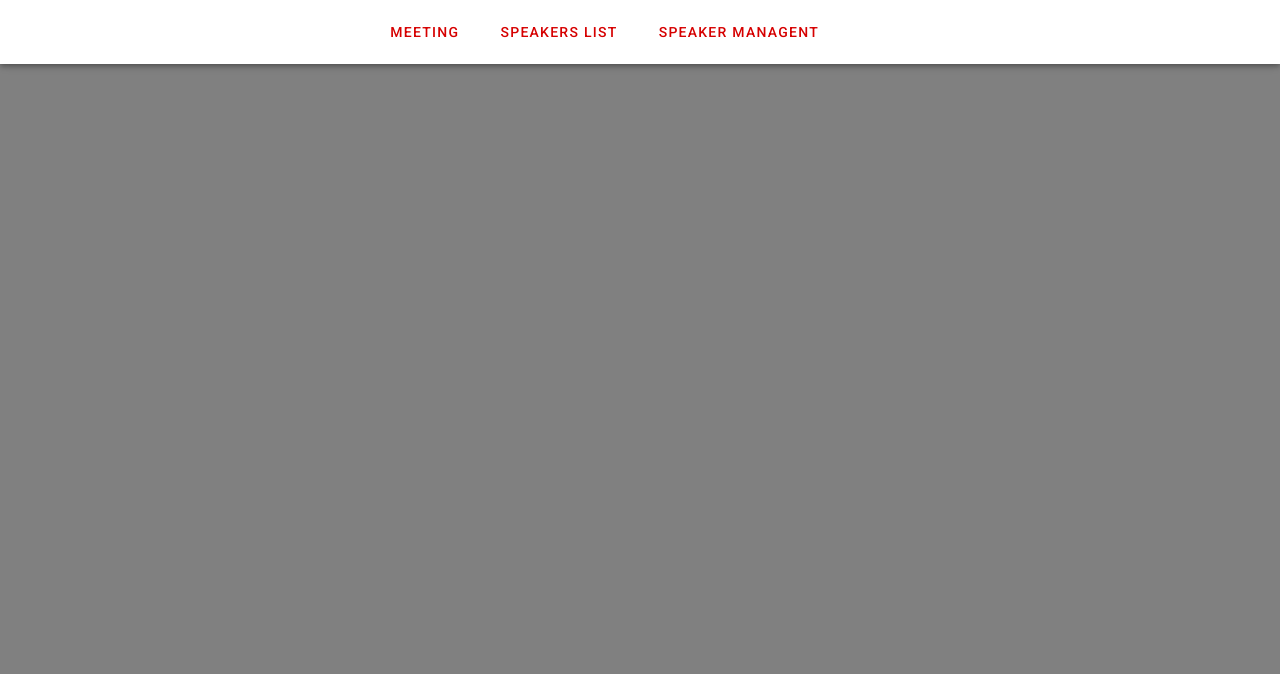
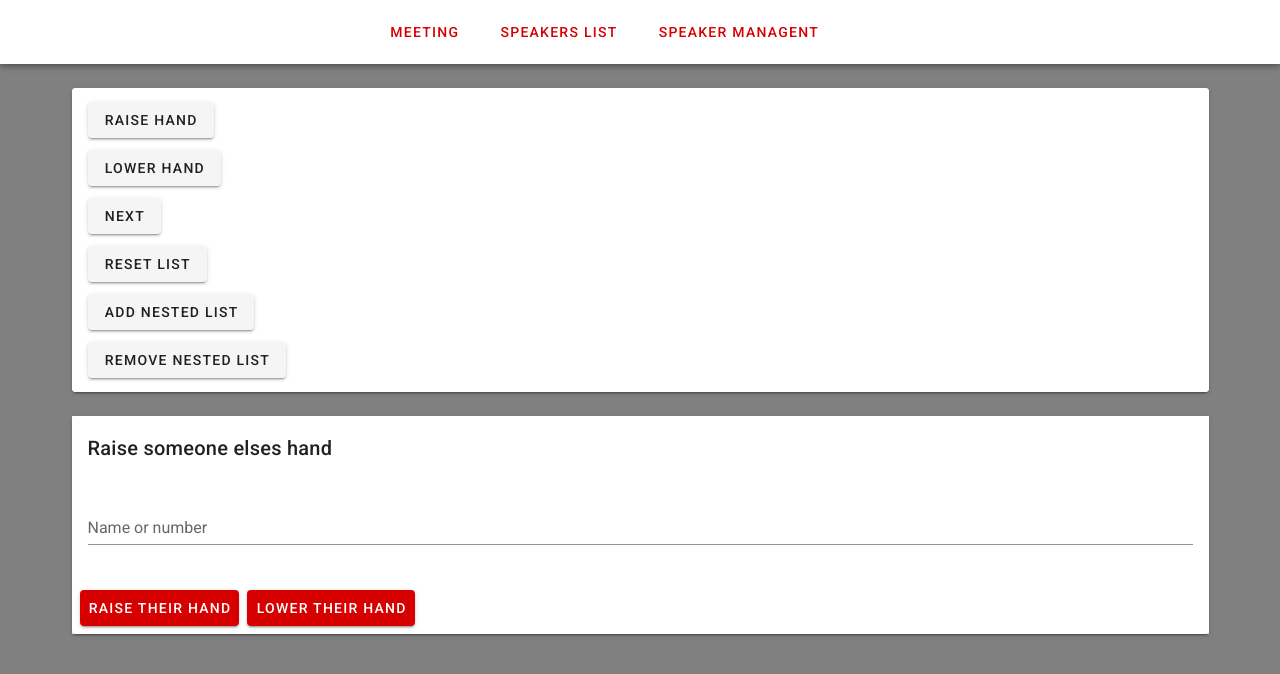
Before and after one commit to Skuggstyret/Digital_speakers_list, a Vue app in the folder prototyp/frontend/: page /admin in a window 1280 px wide. Shown: the top 674 px of the page. Built offline with nearby package versions, Linux system fonts and the light colour scheme.

Commit message:
adds a admin page and related components

```diff
--- /dev/null
+++ b/prototyp/frontend/src/components/Admin_hand.vue
@@ -0,0 +1,62 @@
+<template>
+    <v-container>
+      <v-sheet>
+      <v-card>
+        <v-card-title> Raise someone elses hand </v-card-title>
+        <v-form @submit.prevent="raiseHand()">
+        <v-card-text>
+          <v-text-field v-model="speaker" label="Name or number" required placeholder="Name or number" />
+        </v-card-text>
+        <v-card-actions>
+          <v-btn class="primary" @click="raiseHand()" type="submit"> Raise their hand </v-btn>
+          <v-btn class="primary" @click="lowerHand()"> Lower their hand </v-btn>
+        </v-card-actions>
+        </v-form>
+    </v-card>
+    </v-sheet>
+    </v-container>
+</template>
+
+<script>
+import Axios from "@/plugins/axios"
+
+export default {
+  data() {
+    return {
+      speaker: ""
+    }
+  },
+  methods: {
+    lowerHand() {
+      return new Promise((resolve, reject) => {
+        Axios({ url: "/list/remove/" + this.speaker, method: "POST" })
+          .then(resp => {
+            resolve(resp);
+            this.speaker = ""
+          })
+          .catch(err => {
+            alert("Something went wrong. You probably already raised your hand. \n\n" + err);
+            // Give feedback
+            reject(err);
+            this.speaker = ""
+          });
+      });
+    },
+    raiseHand() {
+      return new Promise((resolve, reject) => {
+        Axios({ url: "/list/add/" + this.speaker, method: "POST" })
+          .then(resp => {
+            resolve(resp);
+            this.speaker = ""
+          })
+          .catch(err => {
+            alert("Something went wrong. You probably already raised your hand. \n\n" + err);
+            // Give feedback
+            reject(err);
+            this.speaker = ""
+          });
+      });
+    },
+  }
+}
+</script>
--- a/prototyp/frontend/src/router/index.js
+++ b/prototyp/frontend/src/router/index.js
@@ -4,6 +4,7 @@ import Home from "@/views/Home.vue";
 import Speaker from "@/components/Speaker.vue";
 import List from "@/components/List.vue";
 import Meeting from "@/views/Meeting.vue";
+import Admin from "@/views/admin.vue";
 
 Vue.use(VueRouter);
 
@@ -27,6 +28,11 @@ const routes = [
     path: "/meeting",
     name: "Meeting",
     component: Meeting
+  },
+  {
+    path:"/admin",
+    name: "Admin",
+    component: Admin
   }
 ];
 
--- /dev/null
+++ b/prototyp/frontend/src/views/admin.vue
@@ -0,0 +1,24 @@
+<template>
+  <v-container>
+    <interface :admin="true"/>
+    <Admin_hand />
+  </v-container>
+</template>
+
+<script>
+import Interface from "@/components/Interface";
+import Admin_hand from "@/components/Admin_hand";
+
+export default {
+  name: "Admin",
+  components: {
+    Interface,
+    Admin_hand
+  },
+  data() {
+    return {
+    };
+  }
+}
+
+</script>
```
